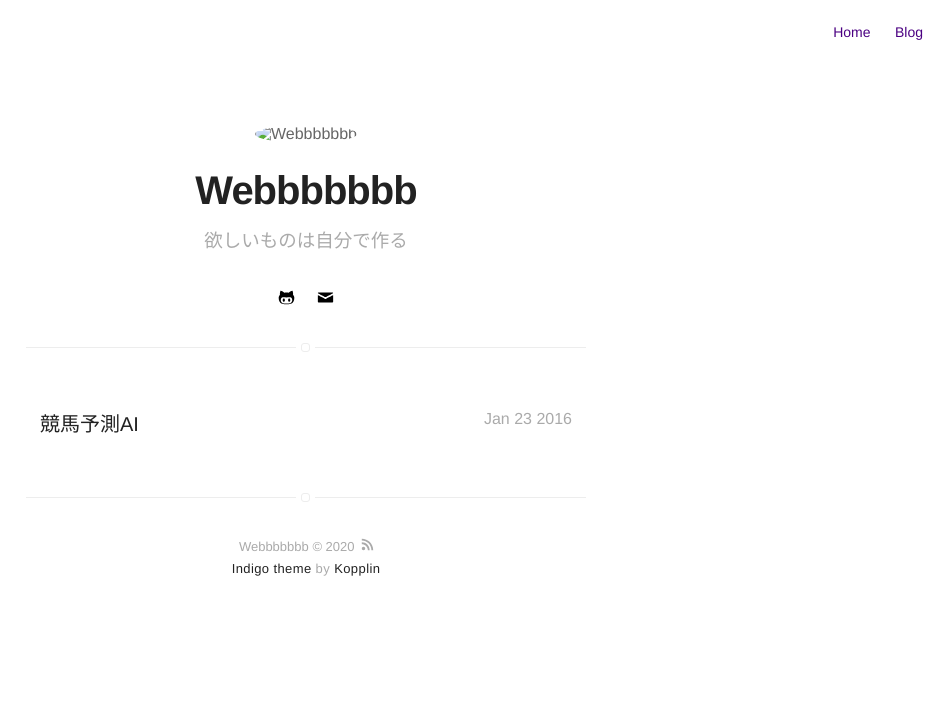
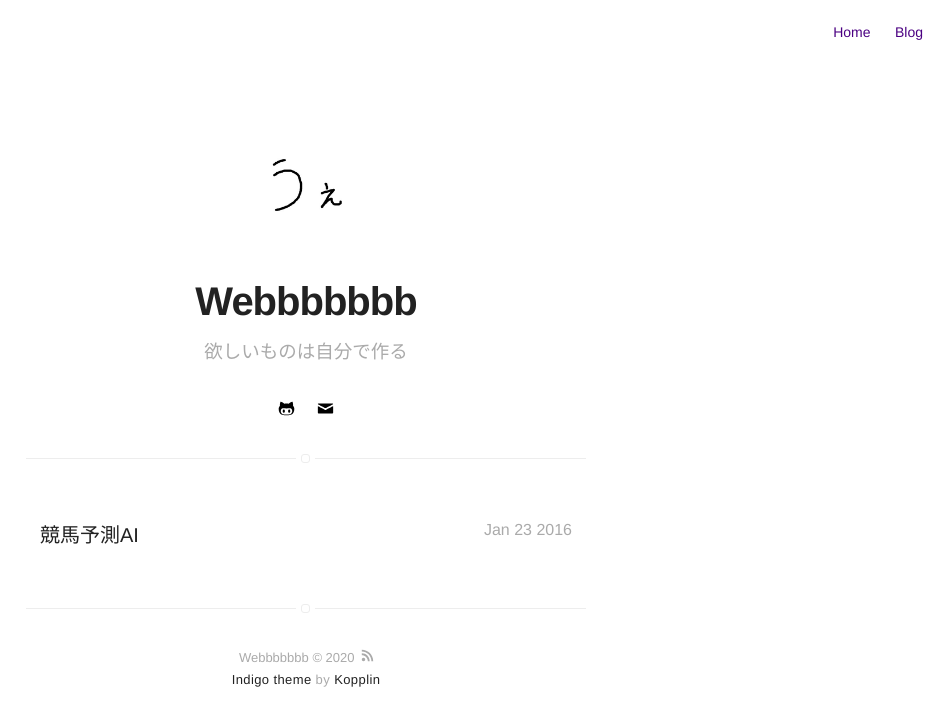
Before and after one commit to piropiro-piro/site, a Jekyll site: the page built from projects.html, in a window 1280 px wide. Shown: the top 726 px of the page, without its empty margins (334-1280 px from the left). Built offline with Jekyll 4.4.1, drawn with Linux system fonts in a browser that asks for light colours.

Commit message:
バグ修正

```diff
--- a/_config.yml
+++ b/_config.yml
@@ -7,14 +7,8 @@ description: 作ったものの一覧と備忘録
 
 # if it's an external image, update below for true
 # better with square images
-external-image: true
+external-image: false
 picture: assets/images/profile.jpg
-
-# If you want to include your resume, set to true
-# and specify source (external or local).
-resume: false
-resume-external: false
-resume-url: https://google.com/?q=my+resume
 
 #TODO:: URLを変更する
 url: https://sergiokopplin.github.io/indigo
```
